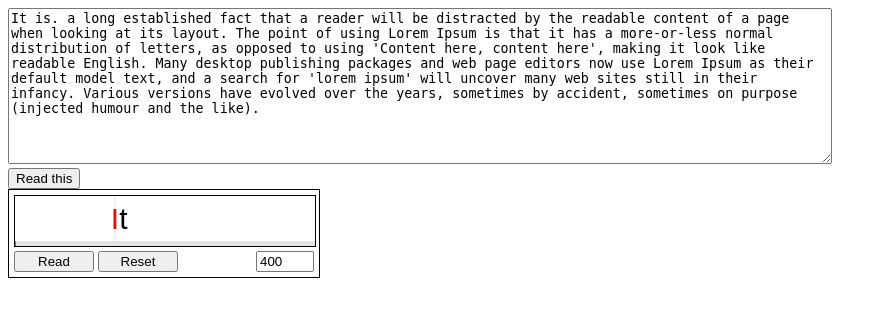
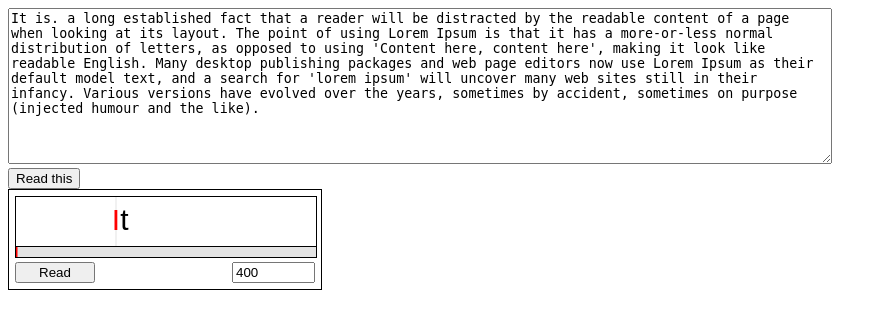
Before and after one commit to randellma/Readsy, a PHP site: page / in a window 1280 px wide. Shown: the top 329 px of the page, without its empty margins (0-887 px from the left). Run offline with PHP 8.4, Linux system fonts and the light colour scheme.

Commit message:
Added progress bar

```diff
--- a/public/index.php
+++ b/public/index.php
@@ -22,11 +22,11 @@
 		<button id="btnTextArea" onclick="readsy_1 = new readsy_widget(1, document.getElementById('text').value)">Read this</button>
 
 		<div class="readsy_widget" id ="readsy_widget_1">
-			<canvas id="readsy_canvas_1" width="300" height="50" style="border:1px solid #000000;"></canvas>
-			<br />
-			<button id="readsy_pp_1" onclick="readsy_1.btn_PlayPause()">Read</button>
-			<button id="readsy_reset_1" onclick="readsy_1.ResetRead()">Reset</button>
-			<input id="readsy_wpm_1" onchange="readsy_1.txtChangeWpm()" type="number" min="100" step="50" value="400"/>
+				<canvas id="readsy_canvas_1" width="300" height="60" /></canvas>
+			<div class="readsy_controls">
+				<button id="readsy_pp_1">Read</button>
+				<input id="readsy_wpm_1" type="number" min="100" step="50" value="400"/>
+			</div>
 		</div>
 
 		<script>
@@ -34,6 +34,7 @@
 			function readsy_Continue(instance, interval)
 			{
 				instance.place++;
+				instance.started = true;
 				setTimeout(function(){instance.Read()}, interval);
 			}
 
@@ -42,7 +43,7 @@
 			{
 				if(this.place >= this.textArray.length)
 				{
-					this.StartStopRead();
+					this.EndRead();
 				}
 				if(this.reading)
 				{
@@ -63,7 +64,12 @@
 						interval = 1.5*this.baseTimeout;
 					}
 
+					this.started = false;
 					readsy_Continue(this,interval);
+				}
+				else
+				{
+					this.started = false;
 				}
 			}
 			/**/
@@ -71,8 +77,8 @@
 			{
 				this.DrawBlankSpace();
 
-				var x = this.ctx.canvas.width/3;
-				var y = this.ctx.canvas.height/2 + this.fontsize/4;
+				var x = this.w/3;
+				var y = (this.h - this.progressWidth)/2 + this.fontsize/4;
 				var focusChar = Math.ceil((word.length + 1)/3);
 				x -= (this.ctx.measureText(word.slice(0,focusChar-1)).width + this.ctx.measureText(word[focusChar-1]).width/2);
 
@@ -81,35 +87,36 @@
 			/**/
 			function readsy_DrawBlankSpace()
 			{
-				var h = this.ctx.canvas.height;
-				var w = this.ctx.canvas.width
-
 				//draw focus line
-				this.ctx.clearRect(0, 0, w, h);
+				this.ctx.clearRect(0, 0, this.w, this.h);
 				this.ctx.beginPath();
 				this.ctx.lineWidth = 1;
 				this.ctx.strokeStyle = '#e3e3e3';
 
-				this.ctx.moveTo(w/3,h);
-				this.ctx.lineTo(w/3,0);
+				this.ctx.moveTo(this.w/3,this.h);
+				this.ctx.lineTo(this.w/3,0);
 				this.ctx.stroke();
 
 				//draw progress bar
+				this.ctx.fillStyle = "#e3e3e3";
+				this.ctx.fillRect(0,this.h-this.progressWidth,this.w,this.progressWidth);
+
+
 				this.ctx.beginPath();
-				this.ctx.lineWidth = 10;
-
-				this.ctx.moveTo(0,h);
-				this.ctx.lineTo(w,h);
+				this.ctx.lineWidth = 1;
+				this.ctx.strokeStyle = '#000';
+				this.ctx.moveTo(0,this.h - this.progressWidth - 0.5);
+				this.ctx.lineTo(this.w,this.h - this.progressWidth - 0.5);
 				this.ctx.stroke();
 
 
 				//draw progress marker
 				this.ctx.beginPath();
-				this.ctx.lineWidth = 1;
-				this.ctx.strokeStyle = '#000';
+				this.ctx.lineWidth = 2;
+				this.ctx.strokeStyle = '#ff0000';
 
-				this.ctx.moveTo(Math.ceil((this.place/this.textArray.length)*300),h);
-				this.ctx.lineTo(Math.ceil((this.place/this.textArray.length)*300),h-5);
+				this.ctx.moveTo(Math.ceil((this.place/this.textArray.length)*300)+0.5,this.h);
+				this.ctx.lineTo(Math.ceil((this.place/this.textArray.length)*300)+0.5,this.h-this.progressWidth);
 				this.ctx.stroke();
 
 			}
@@ -132,30 +139,38 @@
 			    }
 			}
 			/**/
-			function readsy_StartStopRead()
+			function readsy_StartRead()
 			{
-				if(this.reading)
+				this.reading = true;
+				if(!this.started)
 				{
-					this.reading = false;
-				}
-				else
-				{
-					this.reading = true;
+					this.ended = false;
+					this.btnPlayPause.innerHTML = "Pause";
 					this.Read();
 				}
+
+			}
+			/**/
+			function readsy_StopRead()
+			{
+				this.reading = false;
+			}
+			/**/
+			function readsy_EndRead()
+			{
+				this.StopRead();
+				this.ended = true;
+				this.btnPlayPause.innerHTML = "Reread";
 			}
 			/**/
 			function readsy_ResetRead()
 			{
 				this.reading = false;
+				this.started = false;
+				this.ended = false;
 				this.btnPlayPause.innerHTML = "Read";
 				this.place = 0;
 				this.DisplayWord(this.textArray[0]);
-			}
-			/**/
-			function readsy_btnReset()
-			{
-				this.ResetRead();
 			}
 			/**/
 			function readsy_txtChangeWpm()
@@ -170,51 +185,141 @@
 					return;
 				}
 
-				this.StartStopRead();
-				if(this.reading)
+				if(this.ended)
+				{
+					this.ResetRead();
+					return;
+				}
+
+				if(!this.reading)
 				{
 					this.btnPlayPause.innerHTML = "Pause";
+					this.StartRead();
 				}
 				else
 				{
 					this.btnPlayPause.innerHTML = "Resume";
+					this.StopRead();
 				}
 			}
+			function readsy_mouseDown(event)
+			{
+				//get coordinates and offset correctly
+				var rect = this.cvsCanvas.getBoundingClientRect();
+				var x = event.clientX - rect.left;
+				var y = event.clientY - rect.top;
+
+				if(y > this.h - this.progressWidth)
+				{
+					this.place = Math.floor((x/this.w)*this.textArray.length);
+					this.DisplayWord(this.textArray[this.place]);
+					this.mousedown = true;
+
+					//momentarily pause reading until
+					if(this.reading)
+					{
+						this.StopRead();
+						this.pause = true;
+					}
+
+					//
+					if(this.ended)
+					{
+						this.StartRead();
+					}
+				}
+			}
+			function readsy_mouseMove(event)
+			{
+				//get coordinates and offset correctly
+				var rect = this.cvsCanvas.getBoundingClientRect();
+				var x = event.clientX - rect.left;
+				var y = event.clientY - rect.top;
+
+				if(y > this.h - this.progressWidth)
+				{
+					this.cvsCanvas.style.cursor = "pointer";
+				}
+				else
+				{
+					this.cvsCanvas.style.cursor = "default";
+				}
+
+				if(this.mousedown && event.which == 1)
+				{
+					this.place = Math.floor((x/this.w)*this.textArray.length);
+					this.DisplayWord(this.textArray[this.place]);
+					this.mousedown = true;
+				}
+
+			}
+			function readsy_mouseUp(event)
+			{
+				this.mousedown = false;
+
+				if(this.pause)
+				{
+					this.StartRead();
+					this.pause = false;
+				}
+			}
+
 			/**/
 			//==============Object Definition=================
 			function readsy_widget(guid, text)
 			{
 				//Helper Methods
-				this.StartStopRead = readsy_StartStopRead;
+				this.StartRead = readsy_StartRead;
+				this.StopRead = readsy_StopRead;
 				this.Read = readsy_Read;
 				this.DrawBlankSpace = readsy_DrawBlankSpace;
 				this.DisplayWord = readsy_DisplayWord;
 				this.FillRedCharWord = readsy_FillRedCharWord;
 				this.ResetRead = readsy_ResetRead;
+				this.EndRead = readsy_EndRead;
 
 				//Event Methods
 				this.btn_PlayPause = readsy_btnPlayPause;
-				this.btn_Reset = readsy_btnReset;
 				this.txtChangeWpm = readsy_txtChangeWpm;
+				this.mouseDown = readsy_mouseDown;
+				this.mouseMove = readsy_mouseMove;
+				this.mouseUp = readsy_mouseUp;
 
 				//Interface references
+				this.wgtReadsy = document.getElementById("readsy_widget_"+guid);
 				this.txtWpm = document.getElementById("readsy_wpm_"+guid);
 				this.btnPlayPause = document.getElementById("readsy_pp_"+guid);
-				this.btnReset = document.getElementById("readsy_reset_"+guid);
 				this.cvsCanvas = document.getElementById("readsy_canvas_"+guid);
 
-				//Globals
+				//Bind Events
+				var that = this;
+				this.txtWpm.onclick = function(){that.txtChangeWpm();};
+				this.btnPlayPause.onclick = function(){that.btn_PlayPause();};
+				this.cvsCanvas.onmousedown = function(event){that.mouseDown(event);};
+				this.cvsCanvas.onmouseup = function(event){that.mouseUp(event);};
+				this.cvsCanvas.onmousemove = function(event){that.mouseMove(event);};
+				this.wgtReadsy.onmouseup = function(event){that.mouseUp(event);};
+
+				//Instance variables
 				this.guid = guid;
+				this.textArray;
+				this.instance = this;
+				this.mousedown = false;
+				//Reading variables
 				this.reading = false;
+				this.started = false;
+				this.pause = false;
+				this.ended = false;
+				this.place = 0;
+				this.baseTimeout;
+				//Display Settings
 				this.fontsize = 30;
-				this.baseTimeout;
-				this.textArray;
-				this.reader;
-				this.place = 0;
+				this.progressWidth = 10;
 				//Set canvas context
 				this.ctx = this.cvsCanvas.getContext("2d");
 				this.ctx.font = this.fontsize + "px Arial";
-
+				this.h = this.ctx.canvas.height;
+				this.w = this.ctx.canvas.width
 				//Set Text to Read
 				if(!text)
 				{
--- a/public/style/index.css
+++ b/public/style/index.css
@@ -2,16 +2,21 @@
 {
 	border: 1px solid black;
 	width: 300px;
-	padding: 5px;
+	padding: 6px;
 }
 
-.readsy_widget input
+.readsy_widget canvas
 {
-	width: 50px;
+	border: 1px solid #000000;
+}
+
+.readsy_controls input
+{
+	width: 75px;
 	float: right;
 }
 
-.readsy_widget button
+.readsy_controls button
 {
 	width: 80px;
 }
```
